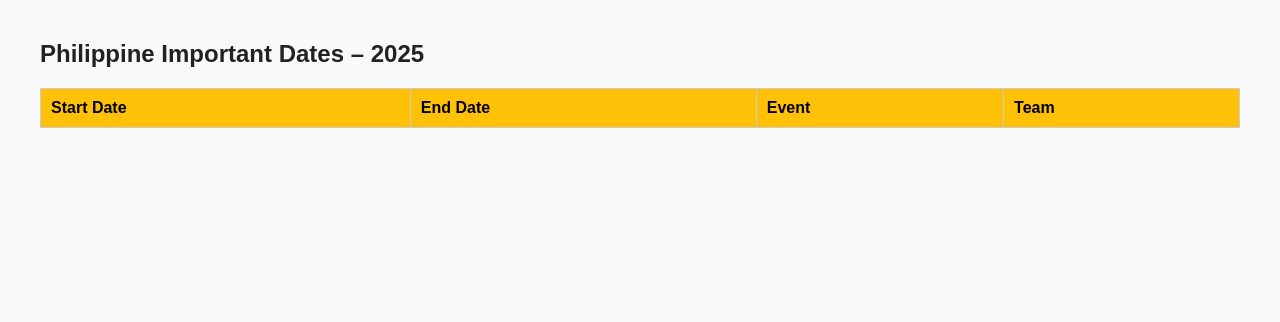
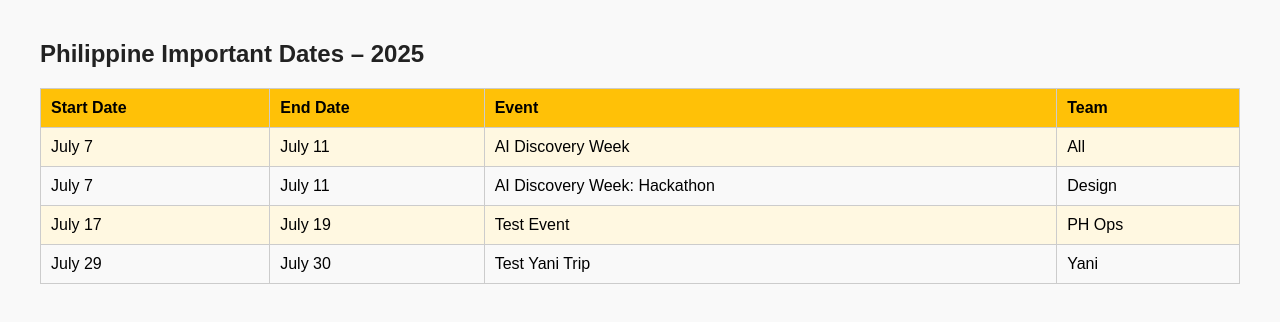
Before and after one commit to rache-canva/ph-calendar, a plain HTML site: page index.html in a window 1280 px wide. Drawn offline with Linux system fonts and the light colour scheme.

Commit message:
Auto-update calendar from Google Sheet

```diff
--- a/index.html
+++ b/index.html
@@ -17,7 +17,7 @@
     <h2>Philippine Important Dates – 2025</h2>
     <table>
         <tr><th>Start Date</th><th>End Date</th><th>Event</th><th>Team</th></tr>
-
+<tr><td>July 7</td><td>July 11</td><td>AI Discovery Week</td><td>All</td></tr><tr><td>July 7</td><td>July 11</td><td>AI Discovery Week: Hackathon</td><td>Design</td></tr><tr><td>July 17</td><td>July 19</td><td>Test Event</td><td>PH Ops</td></tr><tr><td>July 29</td><td>July 30</td><td>Test Yani Trip</td><td>Yani</td></tr>
     </table>
 </body>
 </html>
```
